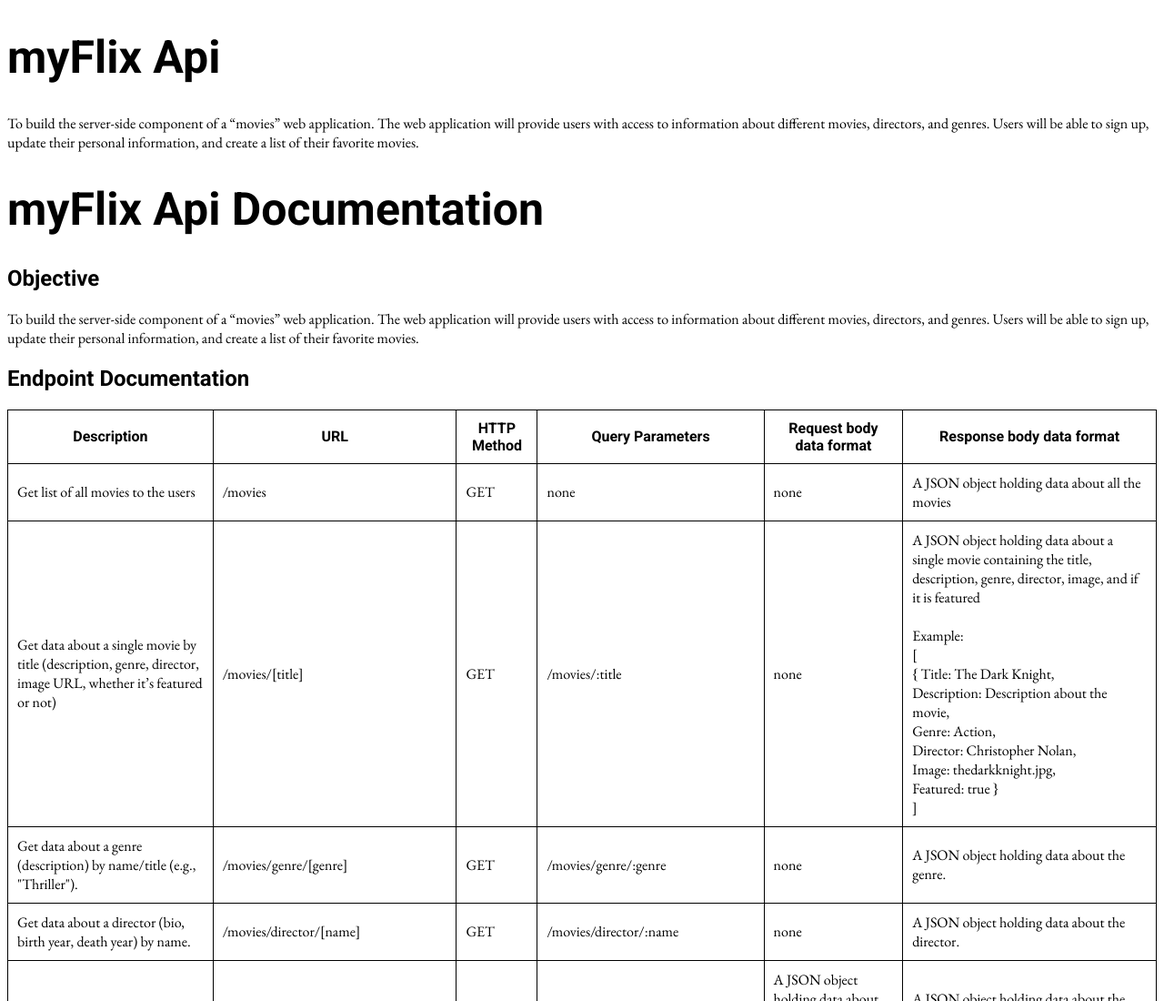
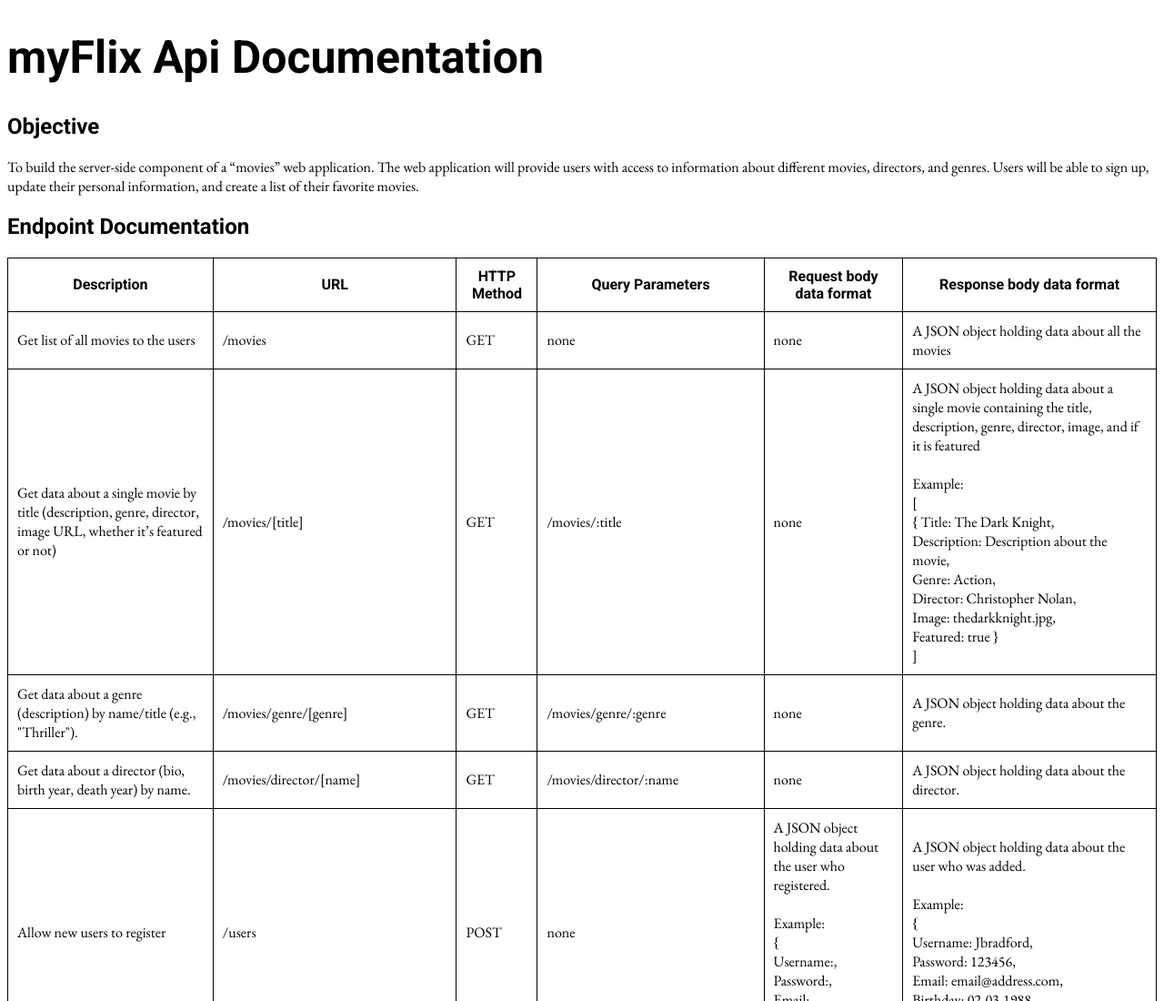
Before and after one commit to JBradford883/myFlix, a website: page public/documentation.html in a window 1280 px wide. Shown: the top 1100 px of the page at 91% size. Drawn offline with nearby package versions, Linux system fonts and the light colour scheme.

Commit message:
Updated header and paragraph

```diff
--- a/public/documentation.html
+++ b/public/documentation.html
@@ -10,11 +10,6 @@
   </head>
 
   <body>
-    <h1>myFlix Api</h1>
-    <p>To build the server-side component of a “movies” web application. The web
-application will provide users with access to information about different
-movies, directors, and genres. Users will be able to sign up, update their
-personal information, and create a list of their favorite movies.</p>
     <header>
       <h1>myFlix Api Documentation</h1>
       <h2>Objective</h2>
```
